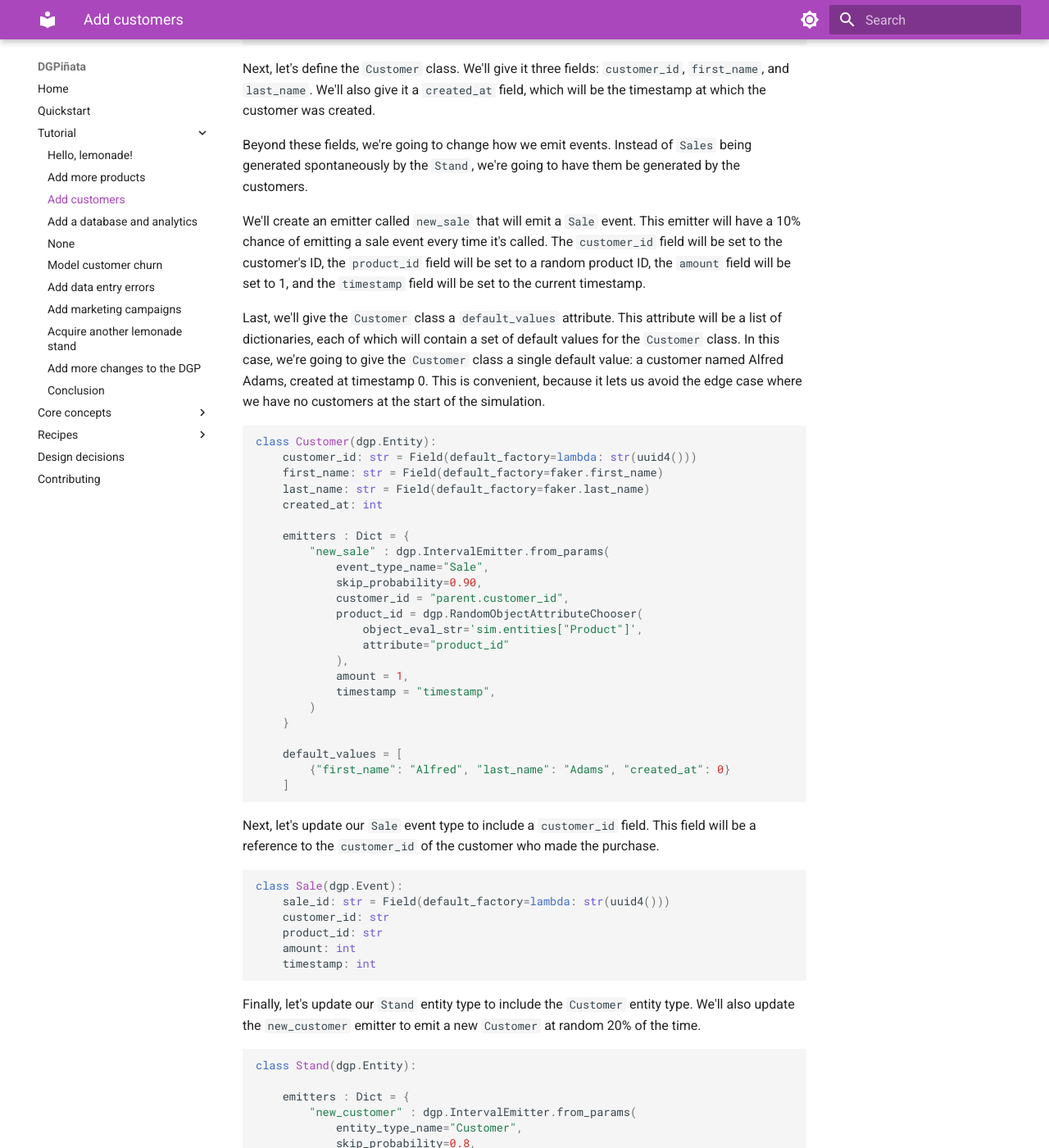
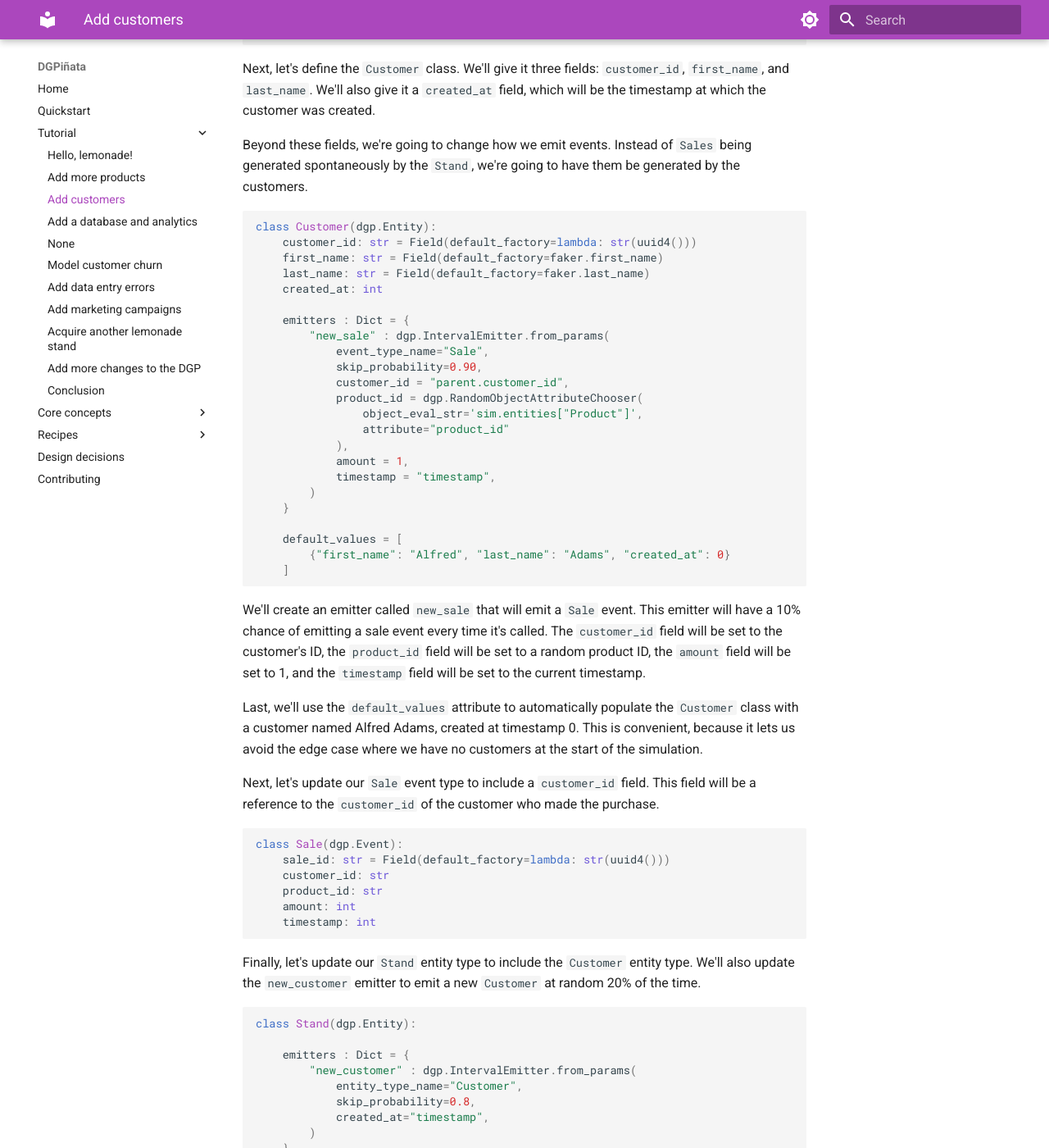
Before and after one commit to abegong/dgpinata, an MkDocs documentation site: the page built from docs/docs/tutorial/add-customers.md, in a window 1280 px wide and 1400 px high, scrolled down 562 px. Shown: the whole window at 82% size. Built offline with MkDocs 1.6.1 and Material for MkDocs 9.7.7, drawn with Linux system fonts in a browser that asks for light colours; part of the change alters nothing that is shown; some of the changed text lies outside the part shown.

Commit message:
Edit add-customers.md

````diff
--- a/docs/docs/tutorial/add-customers.md
+++ b/docs/docs/tutorial/add-customers.md
@@ -24,10 +24,6 @@ Next, let's define the `Customer` class. We'll give it three fields: `customer_i
 
 Beyond these fields, we're going to change how we emit events. Instead of `Sales` being generated spontaneously by the `Stand`, we're going to have them be generated by the customers.
 
-We'll create an emitter called `new_sale` that will emit a `Sale` event. This emitter will have a 10% chance of emitting a sale event every time it's called. The `customer_id` field will be set to the customer's ID, the `product_id` field will be set to a random product ID, the `amount` field will be set to 1, and the `timestamp` field will be set to the current timestamp.
-
-Last, we'll give the `Customer` class a `default_values` attribute. This attribute will be a list of dictionaries, each of which will contain a set of default values for the `Customer` class. In this case, we're going to give the `Customer` class a single default value: a customer named Alfred Adams, created at timestamp 0. This is convenient, because it lets us avoid the edge case where we have no customers at the start of the simulation.
-
 ```python
 class Customer(dgp.Entity):
     customer_id: str = Field(default_factory=lambda: str(uuid4()))
@@ -53,6 +49,11 @@ class Customer(dgp.Entity):
         {"first_name": "Alfred", "last_name": "Adams", "created_at": 0}
     ]
 ```
+
+We'll create an emitter called `new_sale` that will emit a `Sale` event. This emitter will have a 10% chance of emitting a sale event every time it's called. The `customer_id` field will be set to the customer's ID, the `product_id` field will be set to a random product ID, the `amount` field will be set to 1, and the `timestamp` field will be set to the current timestamp.
+
+Last, we'll use the `default_values` attribute to automatically populate the `Customer` class with a customer named Alfred Adams, created at timestamp 0. This is convenient, because it lets us avoid the edge case where we have no customers at the start of the simulation.
+
 
 Next, let's update our `Sale` event type to include a `customer_id` field. This field will be a reference to the `customer_id` of the customer who made the purchase.
 
@@ -136,3 +137,10 @@ assert str(sim.get_report()) == """\
 """
 ```
 -->
+
+!!! Tip
+    This section introduced the following concepts:
+
+    * [Faker]() : A concept from `pydantic` that allows you to define the fields of a `BaseModel.` In DGPinata, you can use Fields within `Event`s and `Entity` class.
+    * [default_values](../core-concepts/entity.md): a way to define default values for an `Entity`.
+    * [Choosers](../core-concepts/emitter.md): a way for an `Entity` to emit `Events`.
````
